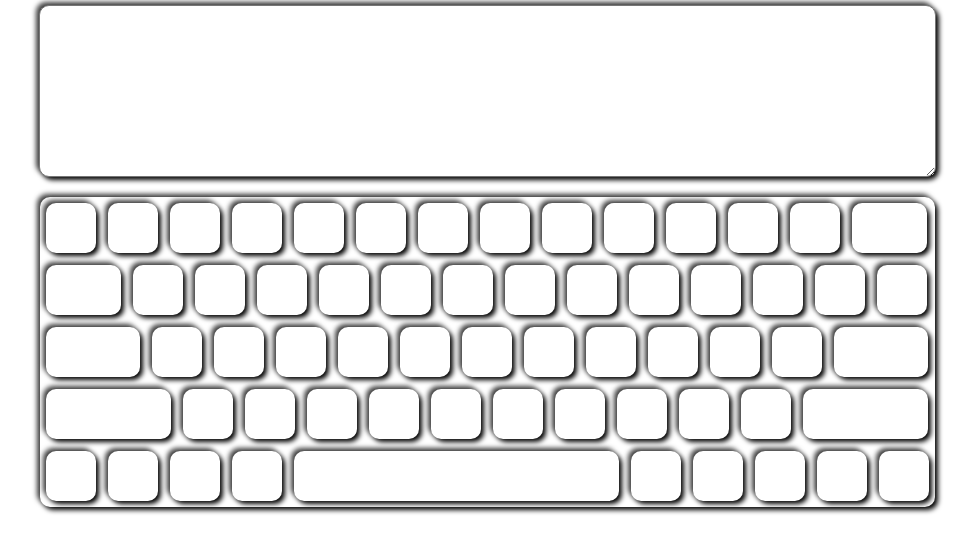
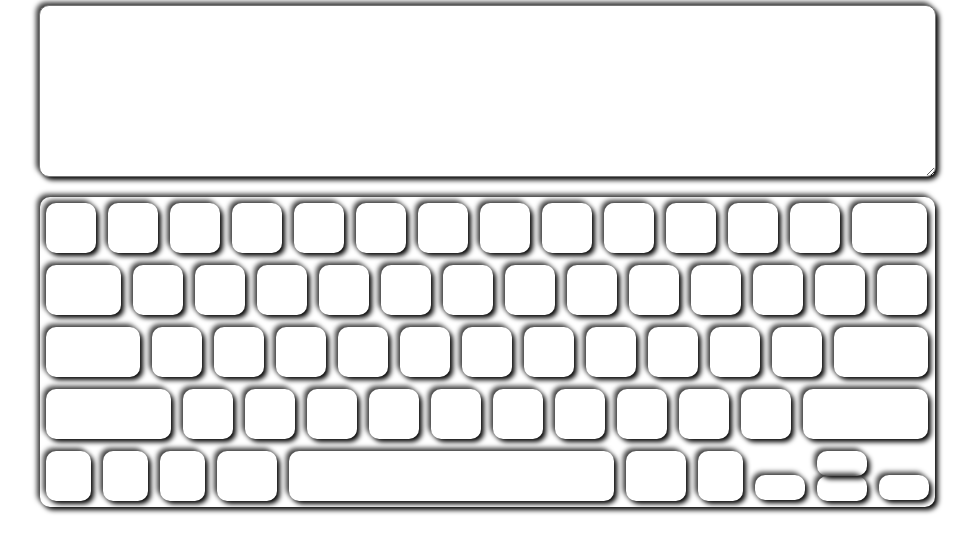
Before and after one commit to pkman13/virtual-keyboard, a plain HTML site: page index.html in a window 1280 px wide. Shown: the part 83-636 px from the top of the page, without its empty margins (153-1127 px from the left). Drawn offline with Linux system fonts and the light colour scheme.

Commit message:
feat: button size adjustment

```diff
--- a/index.html
+++ b/index.html
@@ -75,16 +75,19 @@
                     <div class="key shift" data-code="key"><span></span></div>
                 </div>
                 <div class="row">
-                    <div class="key" data-code="key"><span></span></div>
-                    <div class="key" data-code="key"><span></span></div>
-                    <div class="key" data-code="key"><span></span></div>
-                    <div class="key" data-code="key"><span></span></div>
+                    <div class="key row-5" data-code="key"><span></span></div>
+                    <div class="key row-5" data-code="key"><span></span></div>
+                    <div class="key row-5" data-code="key"><span></span></div>
+                    <div class="key command" data-code="key"><span></span></div>
                     <div class="key space" data-code="key"><span></span></div>
-                    <div class="key" data-code="key"><span></span></div>
-                    <div class="key" data-code="key"><span></span></div>
-                    <div class="key" data-code="key"><span></span></div>
-                    <div class="key" data-code="key"><span></span></div>
-                    <div class="key" data-code="key"><span></span></div>
+                    <div class="key command" data-code="key"><span></span></div>
+                    <div class="key  row-5" data-code="key"><span></span></div>
+                    <div class="key move left" data-code="key"><span></span></div>
+                    <div class="move">
+                        <div class="key move" data-code="key"><span></span></div>
+                        <div class="key move" data-code="key"><span></span></div>
+                    </div>
+                    <div class="key move right" data-code="key"><span></span></div>
                 </div>
 
             </section>
--- a/style.css
+++ b/style.css
@@ -60,3 +60,30 @@ textarea {
 .space {
     min-width: 325px;
 }
+
+.move {
+
+    height: 25px;
+}
+
+.move :first-child {
+    margin-bottom: 0;
+
+}
+
+.move :last-child {
+    margin-top: 0;
+}
+
+.left,
+.right {
+    margin-top: 30px;
+}
+
+.row-5 {
+    width: 45px;
+}
+
+.command {
+    width: 60px;
+}
```
Also changed, not shown: js/keyboard-en.js (added).
